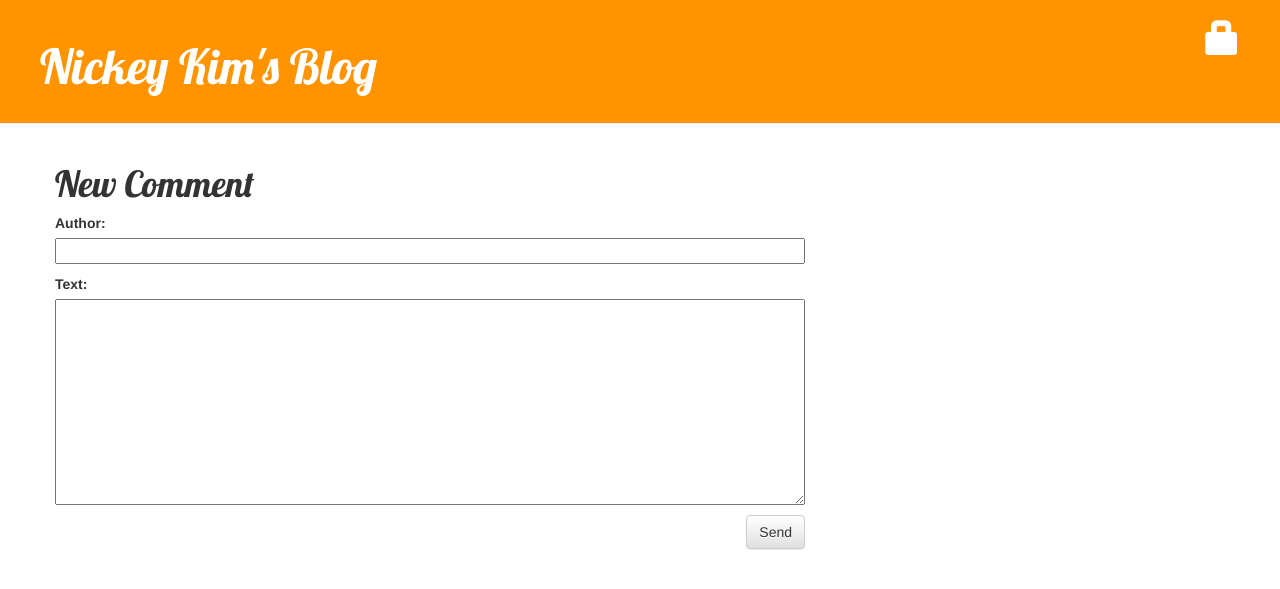
After one commit to NickeyKim/my-first-blog, a Django app: page /post/1/comment/ in a window 1280 px wide. The commit adds this page. Shown: the top 589 px of the page. Run offline with Django 3.2, Linux system fonts and the light colour scheme; tables that the repository leaves empty hold one stand-in row (values such as "Sample post"); some libraries are stand-ins or nearby versions.

Commit message:
added Comments

```diff
--- a/blog/admin.py
+++ b/blog/admin.py
@@ -1,6 +1,7 @@
 from django.contrib import admin
 
 # Register your models here.
-from .models import Post
+from .models import Post, Comment
 
 admin.site.register(Post)
+admin.site.register(Comment)
--- a/blog/forms.py
+++ b/blog/forms.py
@@ -1,7 +1,12 @@
 from django import forms
-from .models import Post
+from .models import Post, Comment
 
 class PostForm(forms.ModelForm):
     class Meta:
         model = Post
         fields  =('title','text')
+
+class CommentForm(forms.ModelForm):
+    class Meta:
+        model = Comment
+        fields = ('author', 'text')
--- a/blog/models.py
+++ b/blog/models.py
@@ -6,10 +6,8 @@ class Post(models.Model):
     author = models.ForeignKey('auth.User')
     title = models.CharField(max_length=200)
     text = models.TextField()
-    created_date = models.DateTimeField(
-        default=timezone.now)
-    published_date = models.DateTimeField(
-        blank=True, null=True)
+    created_date = models.DateTimeField(default=timezone.now)
+    published_date = models.DateTimeField(blank=True, null=True)
 
     def publish(self):
         self.published_date = timezone.now()
@@ -17,3 +15,18 @@ class Post(models.Model):
 
     def __str__(self):
         return self.title
+    def approved_comments(self):
+        return self.comments.filter(approved_comment=True)
+class Comment(models.Model):
+    post = models.ForeignKey('blog.Post', related_name='comments')
+    author = models.CharField(max_length=200)
+    text = models.TextField()
+    created_date = models.DateTimeField(default=timezone.now)
+    approved_comment = models.BooleanField(default=False)
+
+    def approve(self):
+        self.approved_comment = True
+        self.save()
+
+    def __str__(self):
+        return self.text
--- a/blog/static/css/blog.css
+++ b/blog/static/css/blog.css
@@ -49,3 +49,7 @@ h1, h2, h3, h4 {
 .post h1 a, .post h1 a:visited {
     color: #000000;
 }
+
+.comment{
+    margin: 20px 0px 20px 20px;
+}
--- /dev/null
+++ b/blog/templates/blog/add_comment_to_post.html
@@ -0,0 +1,9 @@
+{% extends 'blog/base.html' %}
+
+{% block content %}
+    <h1>New Comment</h1>
+    <form method="POST" class="post-form">{% csrf_token %}
+        {{ form.as_p }}
+        <button type="submit" class="save btn btn-default">Send</button>
+    </form>
+{% endblock %}
--- a/blog/templates/blog/post_list.html
+++ b/blog/templates/blog/post_list.html
@@ -8,6 +8,7 @@
             </div>
             <h1><a href="{% url 'post_detail' pk=post.pk %}">{{ post.title }}</a></h1>
             <p>{{ post.text|linebreaks }}</p>
+            <a href = "{% url 'blog.views.post_detail' pk=post.pk %}">Comments: {{ post.approved_comments.count }}</a>
         </div>
     {% endfor %}
 {% endblock content %}
--- a/blog/urls.py
+++ b/blog/urls.py
@@ -9,4 +9,7 @@ urlpatterns = [
     url(r'^drafts/$', views.post_draft_list, name='post_draft_list'),
     url(r'^post/(?P<pk>\d+)/publish/$', views.post_publish, name='post_publish'),
     url(r'^post/(?P<pk>\d+)/remove/$', views.post_remove, name='post_remove'),
+    url(r'^post/(?P<pk>\d+)/comment/$', views.add_comment_to_post, name='add_comment_to_post'),
+    url(r'^comment/(?P<pk>\d+)/approve/$', views.comment_approve, name='comment_approve'),
+    url(r'^comment/(?P<pk>\d+)/remove/$', views.comment_remove, name='comment_remove'),
 ]
--- a/blog/views.py
+++ b/blog/views.py
@@ -2,8 +2,8 @@ from django.contrib.auth.decorators import login_required
 from django.shortcuts import render
 from django.utils import timezone
 from django.shortcuts import render, get_object_or_404
-from .models import Post
-from .forms import PostForm
+from .models import Post, Comment
+from .forms import PostForm, CommentForm
 from django.shortcuts import redirect
 
 # Create your views here.
@@ -53,3 +53,26 @@ def post_remove(request,pk):
     post = get_object_or_404(Post, pk=pk)
     post.delete()
     return redirect('blog.views.post_list')
+def add_comment_to_post(request,pk):
+    post = get_object_or_404(Post, pk=pk)
+    if request.method == "POST":
+        form = CommentForm(request.POST)
+        if form.is_valid():
+            comment = form.save(commit=False)
+            comment.post = post
+            comment.save()
+            return redirect('blog.views.post_detail', pk=post.pk)
+    else:
+        form = CommentForm()
+    return render(request, 'blog/add_comment_to_post.html', {'form': form})
+@login_required
+def comment_approve(request,pk):
+    comment = get_object_or_404(Comment, pk=pk)
+    comment.approve()
+    return redirect('blog.views.post_detail', pk=comment.post.pk)
+@login_required
+def comment_remove(request,pk):
+    comment = get_object_or_404(Comment, pk=pk)
+    post.pk = comment.post.pk
+    comment.delete()
+    return redirect('blog.views.post_detail', pk=post.pk)
```
Also changed, not shown: blog/templates/blog/post_detail.html (+12 -0 lines), blog/migrations/0002_comment.py (added).
